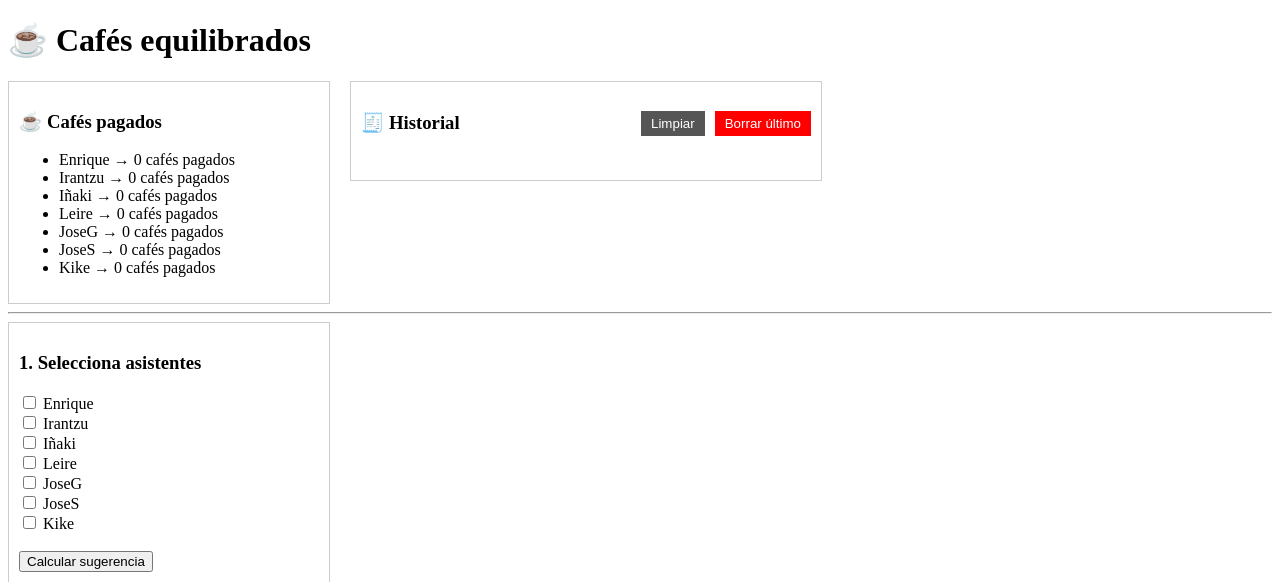
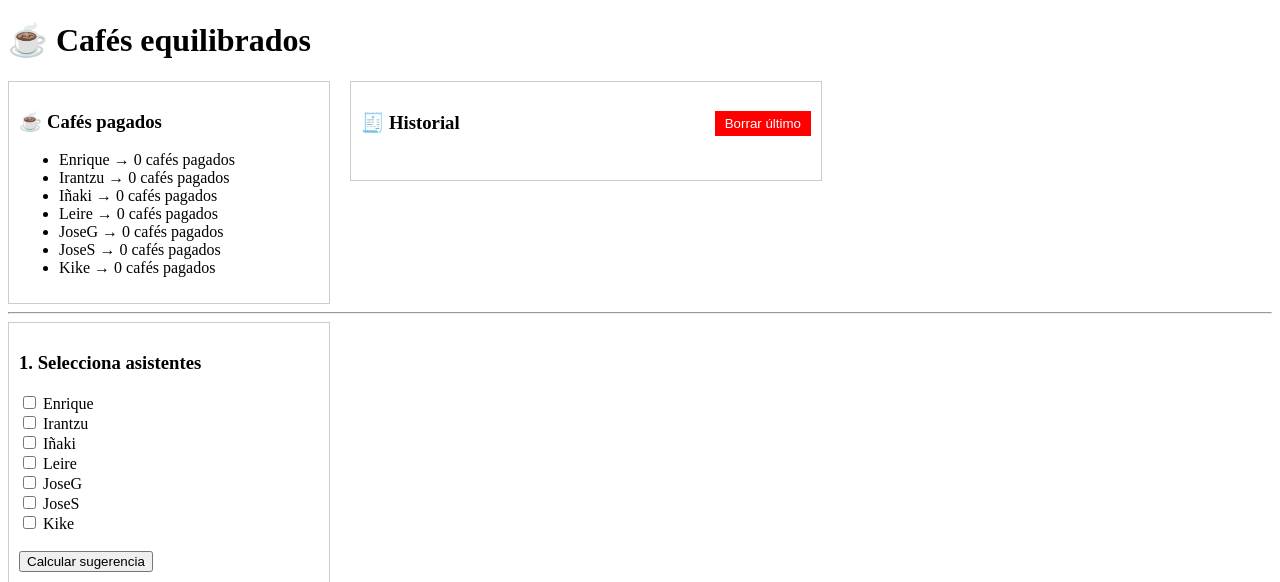
Before and after one commit to f4su/caffe, a Flask app: page / in a window 1280 px wide. Shown: the top 582 px of the page. Run offline with Flask 3, Linux system fonts and the light colour scheme; data that the repository does not hold is empty; some libraries are stand-ins or nearby versions.

Commit message:
Update index.html

```diff
--- a/templates/index.html
+++ b/templates/index.html
@@ -76,28 +76,17 @@
         <h3 style="display:flex; justify-content:space-between; align-items:center;">
             🧾 Historial
 
-            <div style="display:flex; gap:10px;">
-
-                <!-- 🧹 LIMPIAR SOLO UI -->
-                <button type="button"
-                        onclick="clearHistoryUI()"
-                        style="background:#555; color:white; border:none; padding:5px 10px; cursor:pointer;">
-                    Limpiar
-                </button>
-
-                <!-- ❌ BORRAR ÚLTIMO LOG -->
-                <button type="button"
-                        onclick="document.getElementById('confirmDelete').style.display='flex'"
-                        style="background:red; color:white; border:none; padding:5px 10px; cursor:pointer;">
-                    Borrar último
-                </button>
-
-            </div>
+            <!-- SOLO BOTÓN BORRAR -->
+            <button type="button"
+                    onclick="document.getElementById('confirmDelete').style.display='flex'"
+                    style="background:red; color:white; border:none; padding:5px 10px; cursor:pointer;">
+                Borrar último
+            </button>
         </h3>
 
         <ul id="historyList">
 
-            <!-- 🧾 SOLO ÚLTIMOS 7 -->
+            <!-- 🧾 SOLO ÚLTIMOS 7 TRANSACCIONES -->
             {% for t in transactions[-7:] %}
                 <li>
                     ☕ <b>{{ t.pagador }}</b> pagó {{ t.cantidad }} cafés a:<br>
@@ -223,20 +212,5 @@
     </div>
 </div>
 
-<!-- ========================= -->
-<!-- JS LIMPIAR HISTORIAL UI -->
-<!-- ========================= -->
-<script>
-function clearHistoryUI() {
-    const ul = document.getElementById("historyList");
-
-    ul.innerHTML = `
-        <li style="color:#999;">
-            🧹 Historial limpiado (solo visualmente). Recarga la página para restaurarlo.
-        </li>
-    `;
-}
-</script>
-
 </body>
 </html>
```
